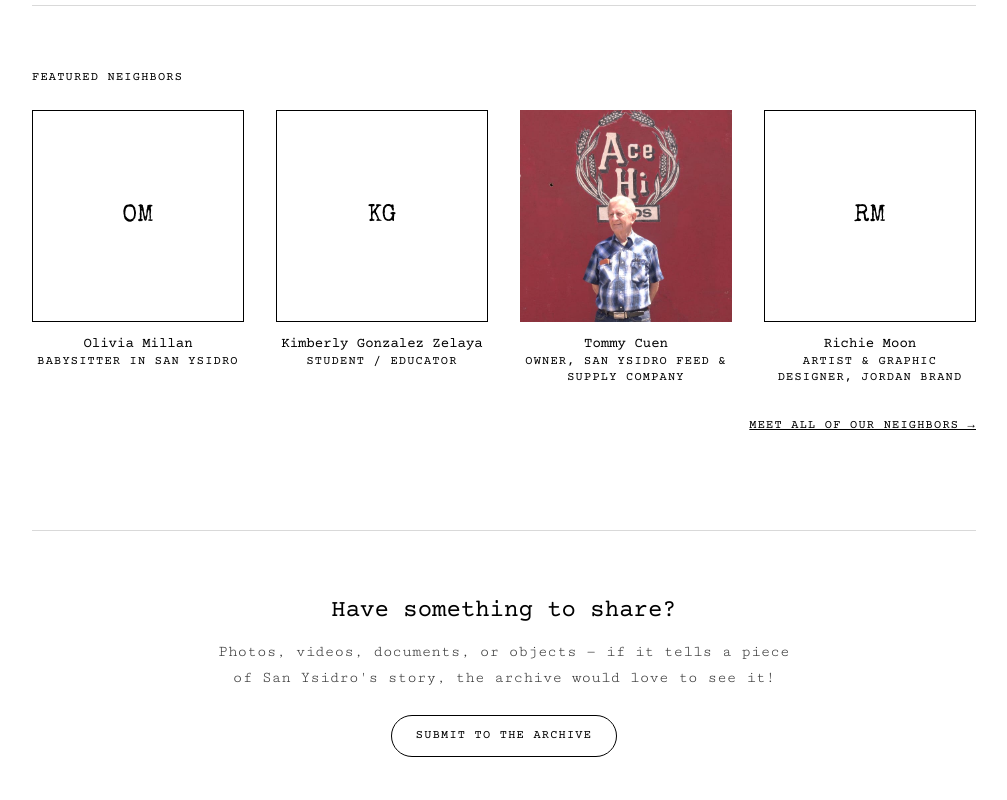
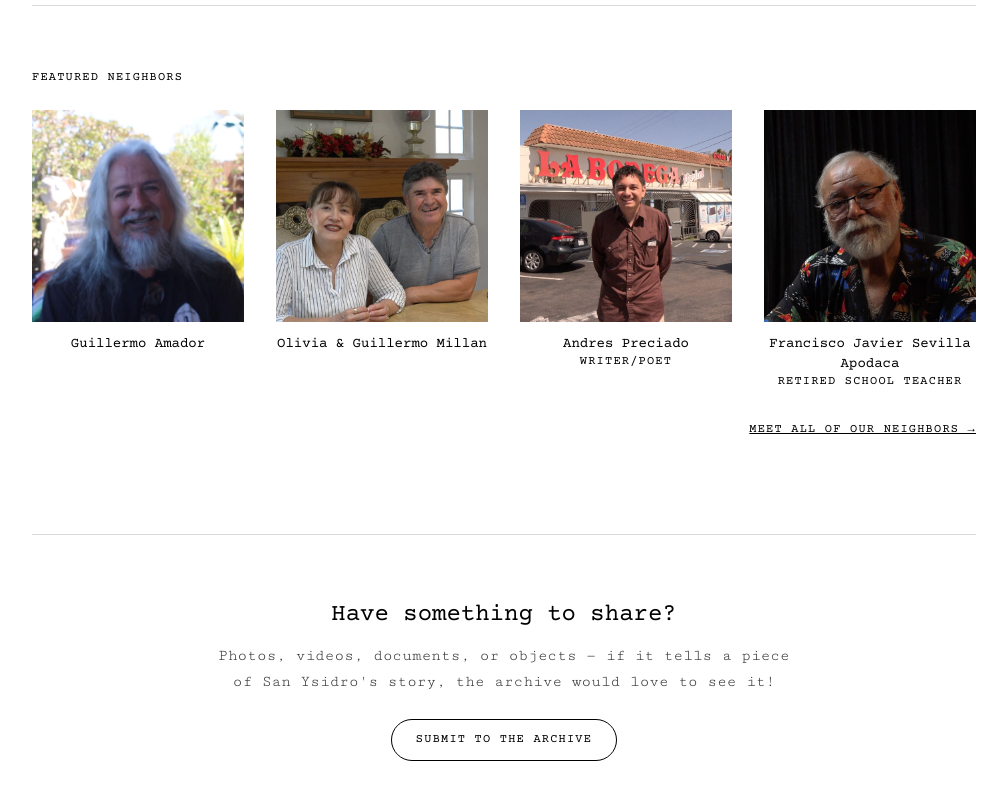
Before and after one commit to h7torres/sya_web, a React (Vite) app: page / in a window 1280 px wide. Shown: the part 1324-2124 px from the top of the page, without its empty margins (136-1143 px from the left). Built offline with nearby package versions, Linux system fonts and the light colour scheme.

Commit message:
updated featured neighbors, hopefully the new interview shows up as well lol

```diff
--- a/src/pages/Home.jsx
+++ b/src/pages/Home.jsx
@@ -44,7 +44,7 @@ export default function Home() {
   const [thumbStyle, setThumbStyle] = useState({ height: '0%', top: '0%' })
 
   const featuredNeighbors = useMemo(
-    () => shuffle(neighbors).slice(0, NEIGHBOR_PREVIEW_COUNT),
+    () => shuffle(neighbors.filter((n) => n.photo)).slice(0, NEIGHBOR_PREVIEW_COUNT),
     []
   )
 
```
